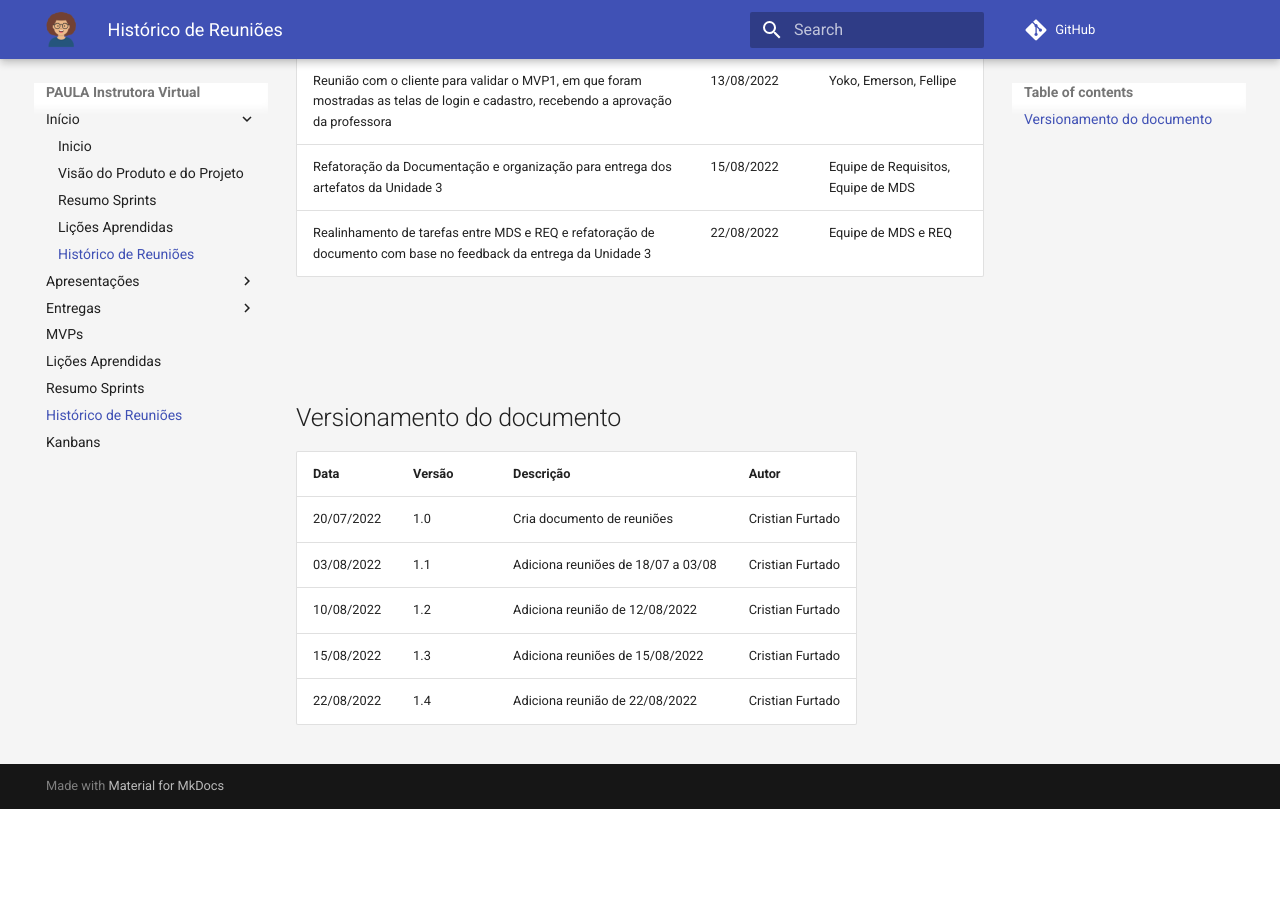
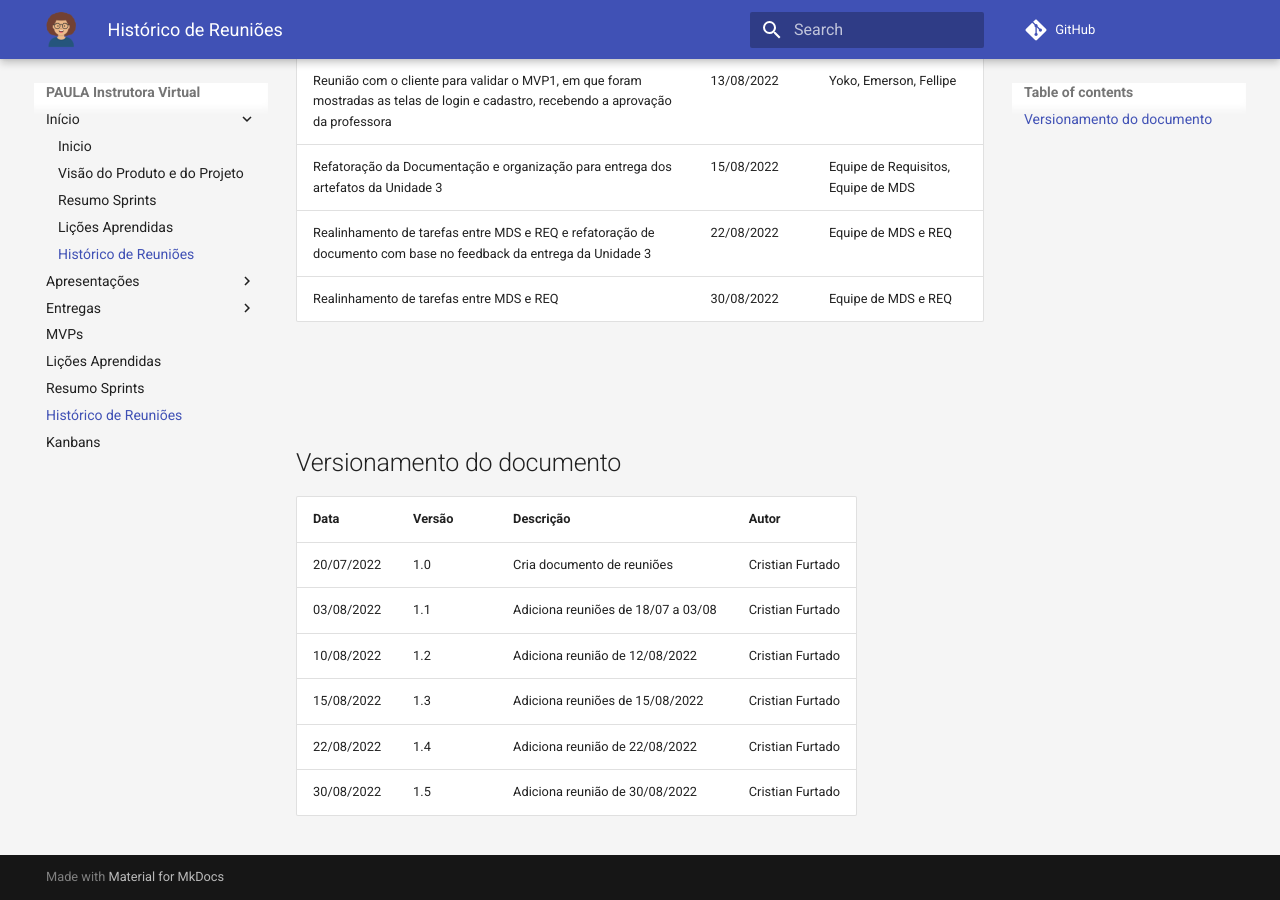
Before and after one commit to mdsreq-fga-unb/2022.1-Paula-Instrutora-Virtual, an MkDocs documentation site: the page built from docs/reunioes.md, in a window 1280 px wide and 900 px high, scrolled down 624 px. Built offline with MkDocs 1.6.1 and Material for MkDocs 9.7.7, drawn with Linux system fonts in a browser that asks for light colours; comment, search, counter and statistics services are not loaded; before the commit the page ends 1433 px from its top, so only the background shows below that.

Commit message:
Adiciona reunião do dia 30/08

```diff
--- a/docs/reunioes.md
+++ b/docs/reunioes.md
@@ -11,6 +11,7 @@
 | Reunião com o cliente para validar o MVP1, em que foram mostradas as telas de login e cadastro, recebendo a aprovação da professora | 13/08/2022 | Yoko, Emerson, Fellipe |
 | Refatoração da Documentação e organização para entrega dos artefatos da Unidade 3 | 15/08/2022 | Equipe de Requisitos, Equipe de MDS |
 | Realinhamento de tarefas entre MDS e REQ e refatoração de documento com base no feedback da entrega da Unidade 3 |  22/08/2022 | Equipe de MDS e REQ |
+| Realinhamento de tarefas entre MDS e REQ |  30/08/2022 | Equipe de MDS e REQ |
 
 <br>
 <br>
@@ -24,3 +25,4 @@
 | 10/08/2022 | 1.2 | Adiciona reunião de 12/08/2022 |Cristian Furtado |
 | 15/08/2022 | 1.3 | Adiciona reuniões de 15/08/2022 | Cristian Furtado |
 | 22/08/2022 | 1.4 | Adiciona reunião de 22/08/2022 | Cristian Furtado |
+| 30/08/2022 | 1.5 | Adiciona reunião de 30/08/2022 | Cristian Furtado |
```
